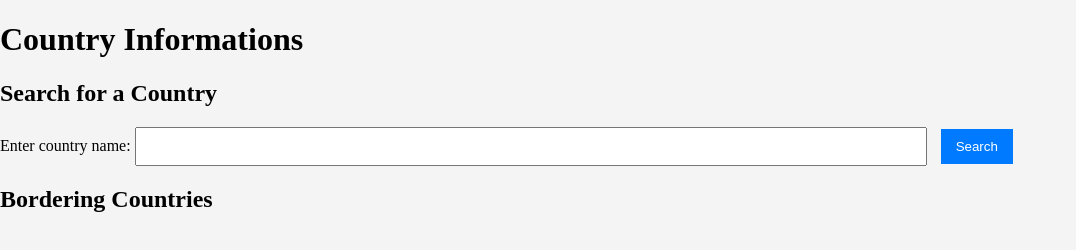
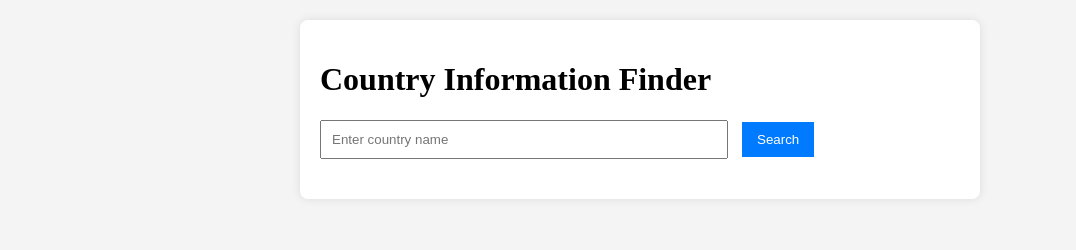
Before and after one commit to Jaishil-Patel/2602867-lab4-sd, a plain HTML site: page index.html in a window 1280 px wide. Shown: the whole page, without its empty margins (0-1076 px from the left). Drawn offline with Linux system fonts and the light colour scheme.

Commit message:
Update index.html

```diff
--- a/index.html
+++ b/index.html
@@ -5,28 +5,15 @@
     <meta name="viewport" content="width=device-width, initial-scale=1.0">
     <title>Country Info</title>
     <link rel="stylesheet" href="styles.css">
-    <script src="script.js" defer></script>
 </head>
 <body>
-    <header>
-        <h1>Country Informations</h1>
-    </header>
-
-    <main>
-
-        <section>
-            <h2>Search for a Country</h2>
-            <form id="searchForm">
-                <label for="countryInput">Enter country name:</label>
-                <input type="text" id="countryInput" required>
-                <button type="submit">Search</button>
-            </form>
-        </section>
-        <section id="countryInfo"></section>
-        <section>
-            <h2>Bordering Countries</h2>
-            <ul id="borderingCountriesSec"></ul>
-        </section>
-    </main>
+    <div class="container">
+        <h1>Country Information Finder</h1>
+        <input type="text" id="countryInput" placeholder="Enter country name">
+        <button id="searchButton">Search</button>
+        <div id="countryInfo"></div>
+        <div id="borderingCountries"></div>
+    </div>
+    <script src="script.js"></script>
 </body>
 </html>
```
